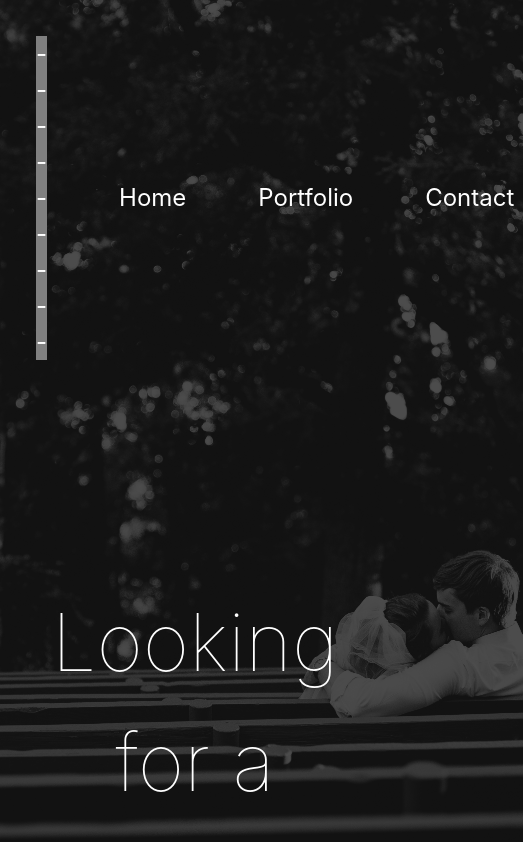
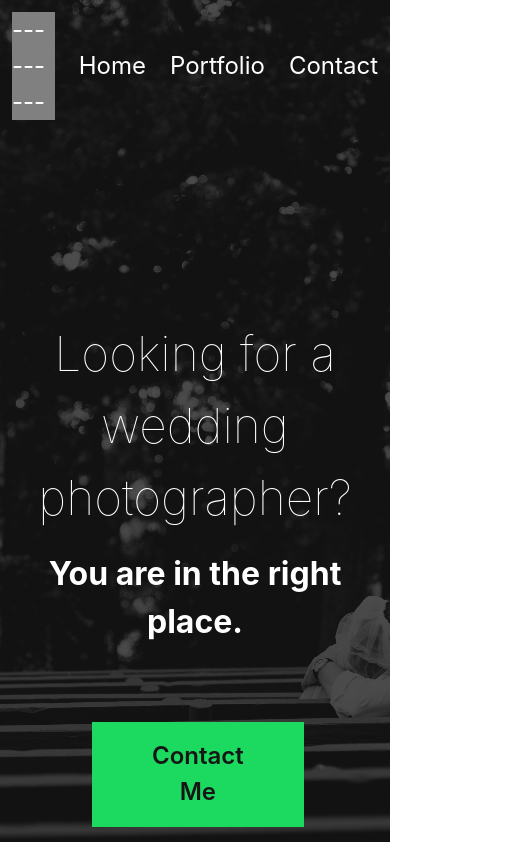
Before and after one commit to davidskinner/photography-site, an Angular app in the folder photographysite/: page / in a window 390 px wide. Shown: the top 842 px of the page, 523 px wide, since content can reach past the window. Built offline with nearby package versions, Linux system fonts and the light colour scheme.

Commit message:
more responsive home and portfolio

```diff
--- a/photographysite/src/app/home/home.component.html
+++ b/photographysite/src/app/home/home.component.html
@@ -1,4 +1,4 @@
-<div  class="header-margin">
+<div  class="header-margin draw-box">
     <div class="home-question draw-box">
         Looking for a wedding photographer?
     </div>
--- a/photographysite/src/app/home/home.component.scss
+++ b/photographysite/src/app/home/home.component.scss
@@ -14,7 +14,7 @@
 }
 
 .header-margin{
-    margin:22vh 0 1em 0;
+    margin:22vh 2em 1em 2em;
 }
 
 .contact-button{
@@ -30,3 +30,15 @@
     cursor: pointer;
     margin:2.5em;
 }
+
+@media only screen and (max-width: 600px) {
+    .home-question{
+        font-size:4em;
+    }
+}
+
+@media only screen and (max-width: 992px) {
+    .home-question{
+        font-size:3em;
+    }
+}
--- a/photographysite/src/app/main-navigation/main-navigation.component.html
+++ b/photographysite/src/app/main-navigation/main-navigation.component.html
@@ -1,5 +1,4 @@
-<div class="draw-box text-white d-flex test" >
-
+<div class="text-white d-flex draw-box" >
     <div class="links" style="background-color:gray">---------</div>
     <div [routerLink]="'home'" title="Home" class="draw-box links">
         Home
--- a/photographysite/src/app/main-navigation/main-navigation.component.scss
+++ b/photographysite/src/app/main-navigation/main-navigation.component.scss
@@ -1,7 +1,6 @@
-
+@import '../variables.scss';
 
 .links{
-    display:flex;
     align-self:center;
     margin:1.5em;
     font-size:1.5em;
@@ -9,5 +8,17 @@
 }
 
 .links:hover{
-    color:#1CD95F;
+    color:$primary-color;
 }
+
+@media only screen and (max-width: 992px) {
+.links{
+    margin:1.0em;
+}
+}
+
+@media only screen and (max-width: 600px) {
+    .links{
+        margin:.5em;
+    }
+    }
--- a/photographysite/src/app/portfolio/portfolio.component.html
+++ b/photographysite/src/app/portfolio/portfolio.component.html
@@ -1,4 +1,4 @@
-<div class="image  portfolio-margin draw-box wrapping">
+<div class="image portfolio-margin draw-box wrapping">
     <div class="draw-box">
         <img class="pimgs draw-box" src="assets/portthicc.jpg">
         <img class="pimgs draw-box" src="assets/portthicc.jpg">
--- a/photographysite/src/app/portfolio/portfolio.component.ts
+++ b/photographysite/src/app/portfolio/portfolio.component.ts
@@ -39,7 +39,7 @@ constructor() {
 
 
   ngOnDestroy(): void {
-    throw new Error("Method not implemented.");
+    // throw new Error("Method not implemented.");
   }
 
   ngOnInit(): void {
```
